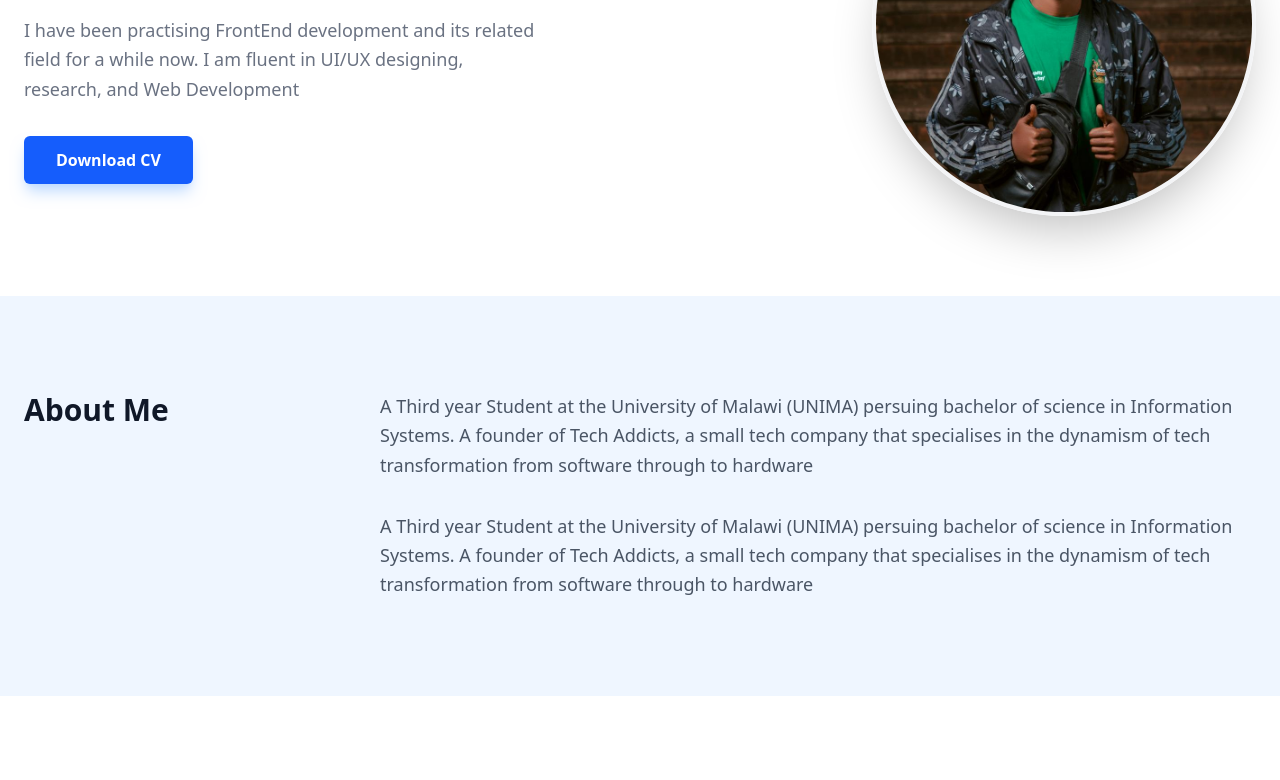
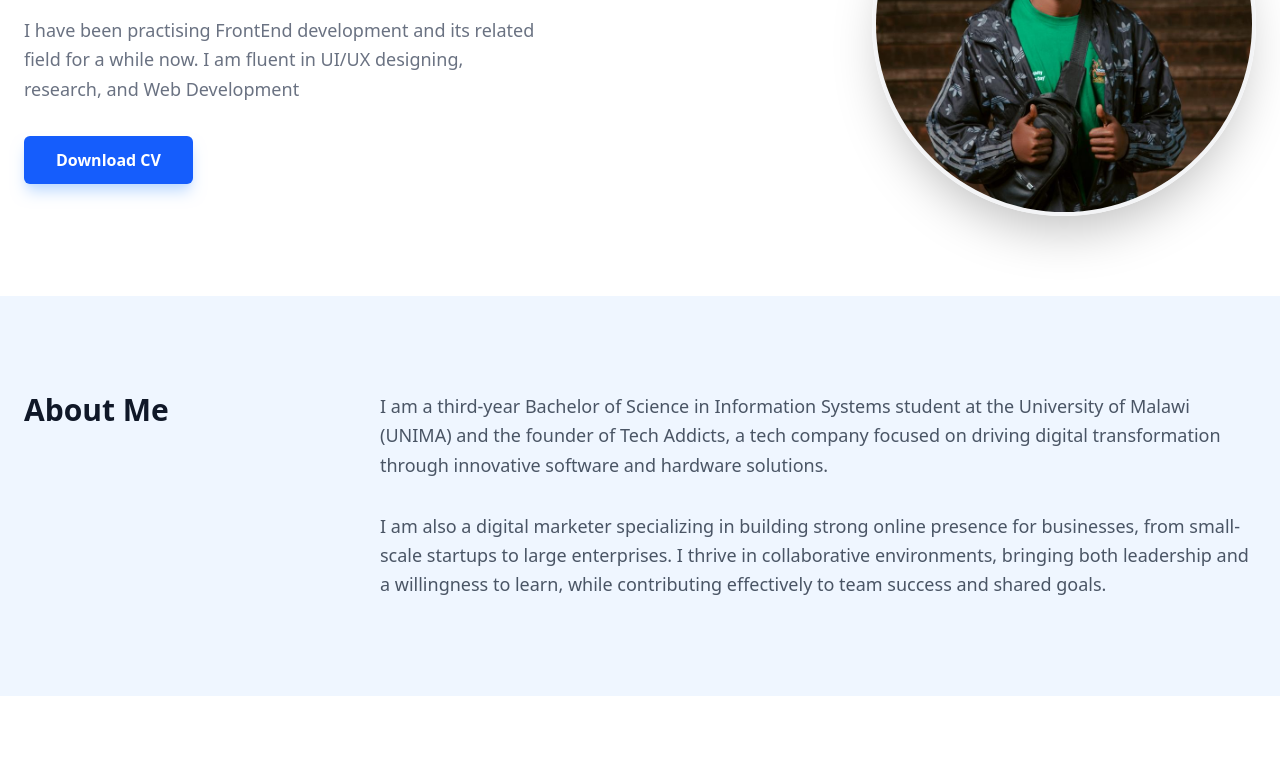
Before and after one commit to WonganiNyirenda18/Wongani-Portfolio, a React (Vite) app: page / in a window 1280 px wide. Shown: the part 400-1180 px from the top of the page. Built offline with nearby package versions, Linux system fonts and the light colour scheme.

Commit message:
feat: add About section component

```diff
--- a/src/Components/About.jsx
+++ b/src/Components/About.jsx
@@ -9,12 +9,12 @@ export default function About() {
 
                     <div className="md:w-3/4 space-y-8 text-gray-600 leading-relaxed text-lg">
                         <p>
-                            A Third year Student at the University of Malawi (UNIMA) persuing bachelor of science in Information Systems.
-                            A founder of Tech Addicts, a small tech company that specialises in the dynamism of tech transformation from software through to hardware
+                            I am a third-year Bachelor of Science in Information Systems student at the University of Malawi (UNIMA) and the founder of Tech Addicts,
+                            a tech company focused on driving digital transformation through innovative software and hardware solutions.
                         </p>
                         <p>
-                            A Third year Student at the University of Malawi (UNIMA) persuing bachelor of science in Information Systems.
-                            A founder of Tech Addicts, a small tech company that specialises in the dynamism of tech transformation from software through to hardware
+                            I am also a digital marketer specializing in building strong online presence for businesses, from small-scale startups to large enterprises.
+                            I thrive in collaborative environments, bringing both leadership and a willingness to learn, while contributing effectively to team success and shared goals.
                         </p>
                     </div>
                 </div>
```
